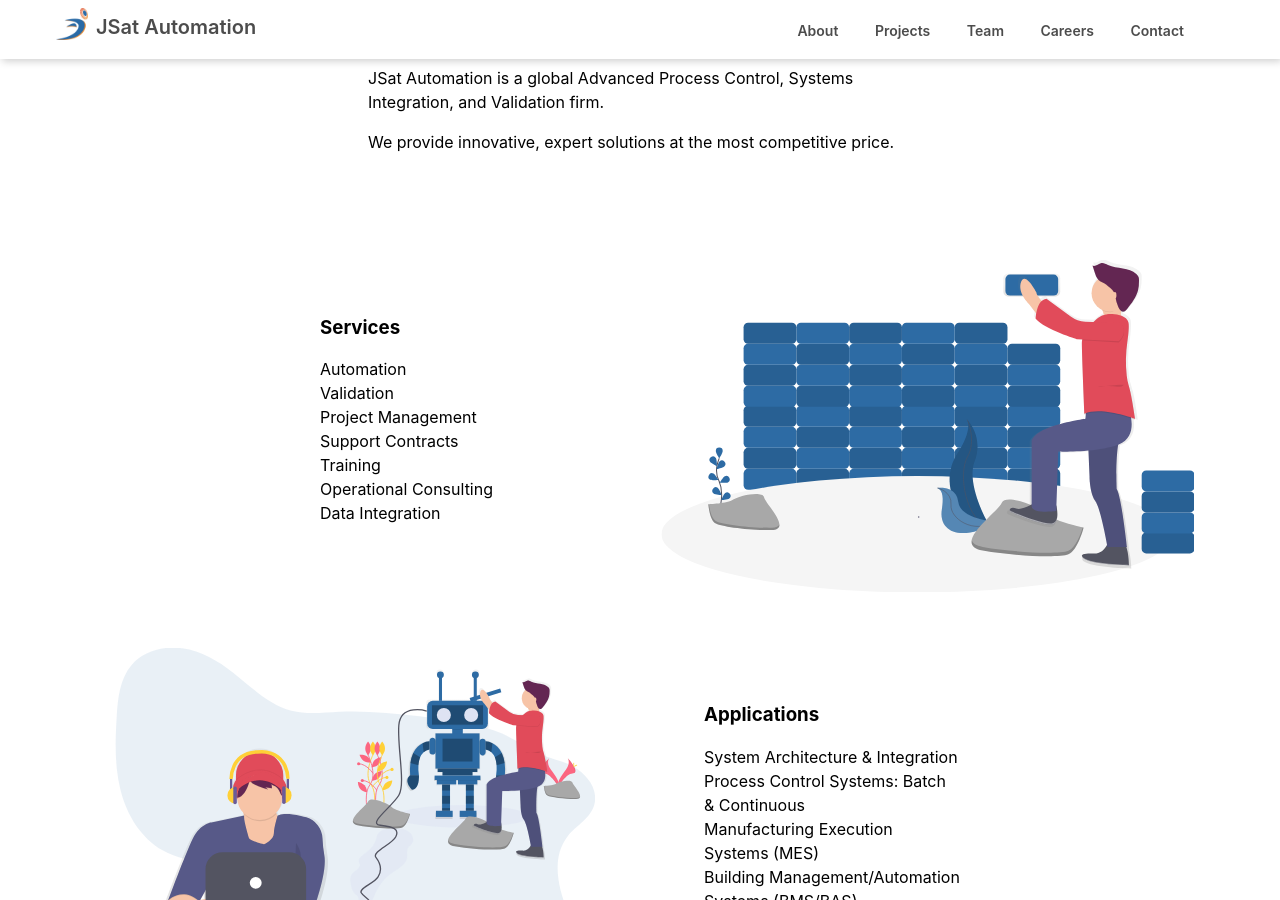
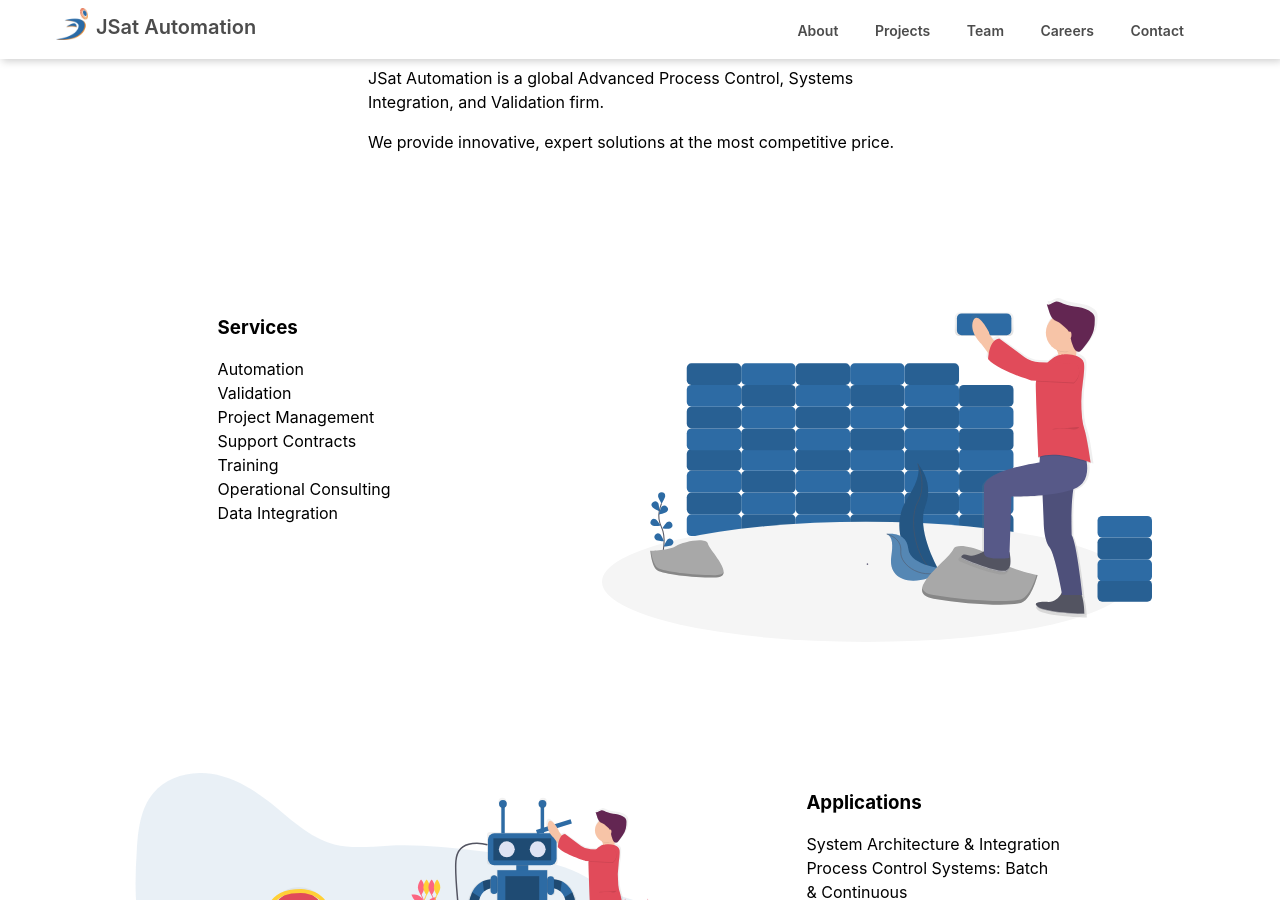
Before and after one commit to jsatautomation/jsatautomation.github.io, a Jekyll site: the page built from index.md, in a window 1280 px wide and 900 px high, scrolled down 1043 px. Built offline with Jekyll 4.4.1, drawn with Linux system fonts in a browser that asks for light colours; nearby versions of some CDN libraries.

Commit message:
remove scale css, increase illustration sizes

```diff
--- a/_layouts/home.html
+++ b/_layouts/home.html
@@ -18,7 +18,7 @@
         </div>
       </div>
       <div class="flex flex-column flex-row-l mw8 center pt6-l pt3">
-        <div class="flex flex-row-reverse-l justify-center-m w-50-l w-100 ph5-l order-0-l order-1">
+        <div class="flex flex-row-reverse-l justify-center-m w-40-l w-100 ph5-l order-0-l order-1">
           <div class="w6 mw5-l">
             <h3>Services</h3>
             <ul class='list pl0 lh-copy'>
@@ -32,15 +32,15 @@
             </ul>
           </div>
         </div>
-        <div class="w-50-l w-100 pl5-l tc order-1-l order-0">
-          <img src="/assets/img/undraw_building_blocks_n0nc.svg" alt="Coding" class="h5 scale-0 scale-1-l" />
+        <div class="w-60-l w-100 pl5-l tc order-1-l order-0">
+          <img src="/assets/img/undraw_building_blocks_n0nc.svg" alt="Coding" class="" />
         </div>
       </div>
       <div class="flex flex-column flex-row-l mw8 center pt6-l pt3">
-        <div class="w-50-l w-100 pr5-l tc order-0">
-          <img src="/assets/img/undraw_firmware_mf69.svg" alt="Coding" class="h5 scale-0 scale-1-l" />
+        <div class="w-60-l w-100 pr5-l tc order-0">
+          <img src="/assets/img/undraw_firmware_mf69.svg" alt="Coding" class="" />
         </div>
-        <div class="flex justify-center-m w-50-l w-100 ph5-l order-1">
+        <div class="flex justify-center-m w-40-l w-100 ph5-l order-1">
           <div class="w6 mw5-l">
             <h3>Applications</h3>
             <ul class='list pl0 lh-copy'>
@@ -54,7 +54,7 @@
         </div>
       </div>
       <div class="flex flex-column flex-row-l mw8 center pt6-l pt3">
-        <div class="flex flex-row-reverse-l justify-center-m w-50-l w-100 ph5-l order-0-l order-1">
+        <div class="flex flex-row-reverse-l justify-center-m w-40-l w-100 ph5-l order-0-l order-1">
           <div class="w6 mw5-l">
             <h3>Industries</h3>
             <ul class='list pl0 lh-copy'>
@@ -71,8 +71,8 @@
             </ul>
           </div>
         </div>
-        <div class="w-50-l w-100 pl5-l tc order-1-l order-0">
-          <img src="/assets/img/undraw_artificial_intelligence_upfn.svg" alt="Coding" class="h5 scale-0 scale-1-l" />
+        <div class="w-60-l w-100 pl5-l tc order-1-l order-0">
+          <img src="/assets/img/undraw_artificial_intelligence_upfn.svg" alt="Coding" class="" />
         </div>
       </div>
       <div class="flex justify-center items-center">
--- a/assets/main.scss
+++ b/assets/main.scss
@@ -35,44 +35,6 @@
 
 .w6 {
   width: 34rem;
-}
-
-.scale-0 {
-  transform: scale(1);
-}
-
-.scale-1 {
-  transform: scale(1.3);
-}
-
-@media screen and (min-width: 30em) {
-  .scale-0-ns {
-    transform: scale(1);
-  }
-
-  .scale-1-ns {
-    transform: scale(1.3);
-  }
-}
-
-@media screen and (min-width: 30em) and (max-width:60em) {
-  .scale-0-m {
-    transform: scale(1);
-  }
-
-  .scale-1-m {
-    transform: scale(1.3);
-  }
-}
-
-@media screen and (min-width: 60em) {
-  .scale-0-l {
-    transform: scale(1);
-  }
-
-  .scale-1-l {
-    transform: scale(1.3);
-  }
 }
 
 .section-placeholder {
```
